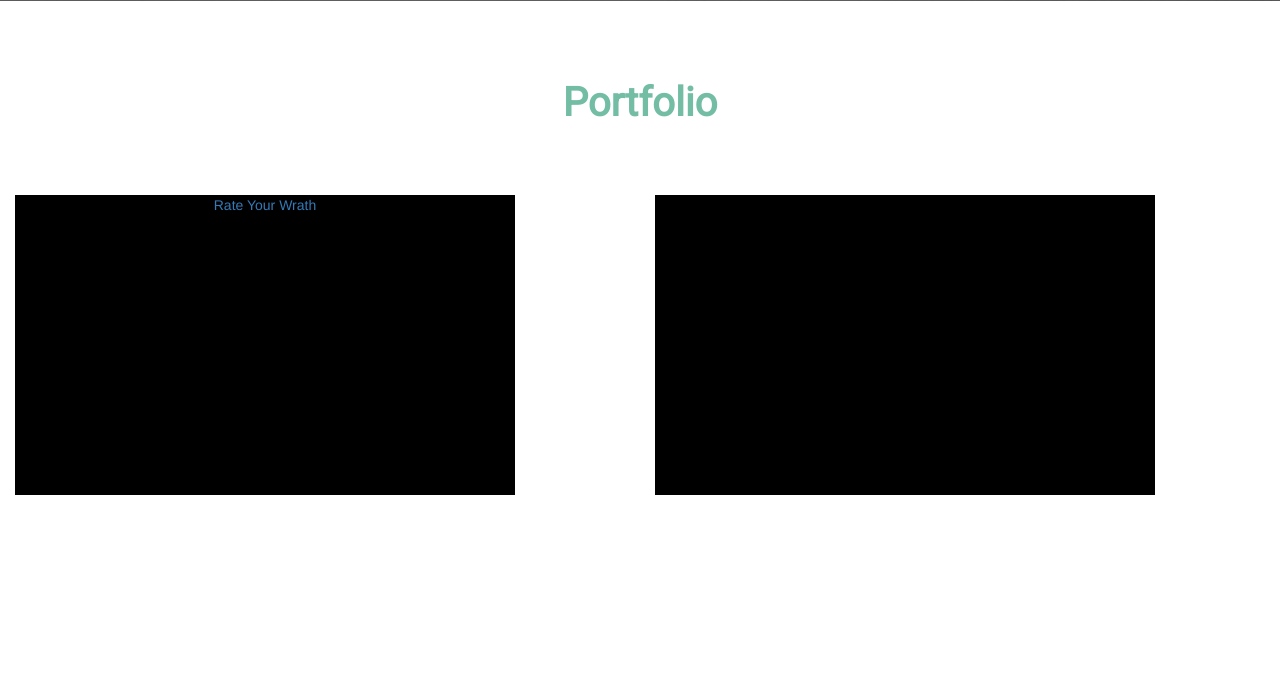
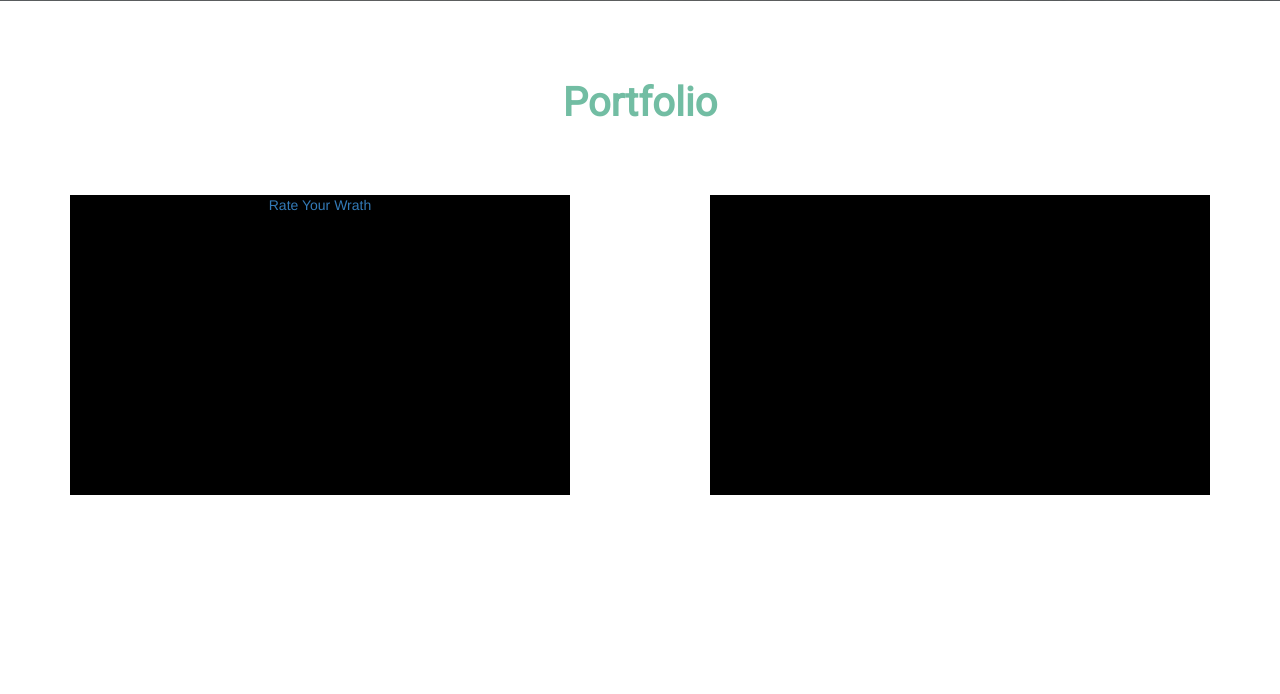
Before and after one commit to KyBEx/my-portfolio, a PHP site: page /index.html in a window 1280 px wide. Shown: the part 1979-2673 px from the top of the page. Run offline with PHP 8.4, Linux system fonts and the light colour scheme; some libraries are stand-ins or nearby versions; some web fonts are replaced.

Commit message:
thumbnail  styling

```diff
--- a/style.css
+++ b/style.css
@@ -239,7 +239,7 @@
 .project-thumbnail {
     height: 300px;
     width: 500px;
-    margin-top: 30px;
+    margin: 30px auto 0px auto;
     border: 0px;
     padding: 0px;
     border-radius: 0px;
```
